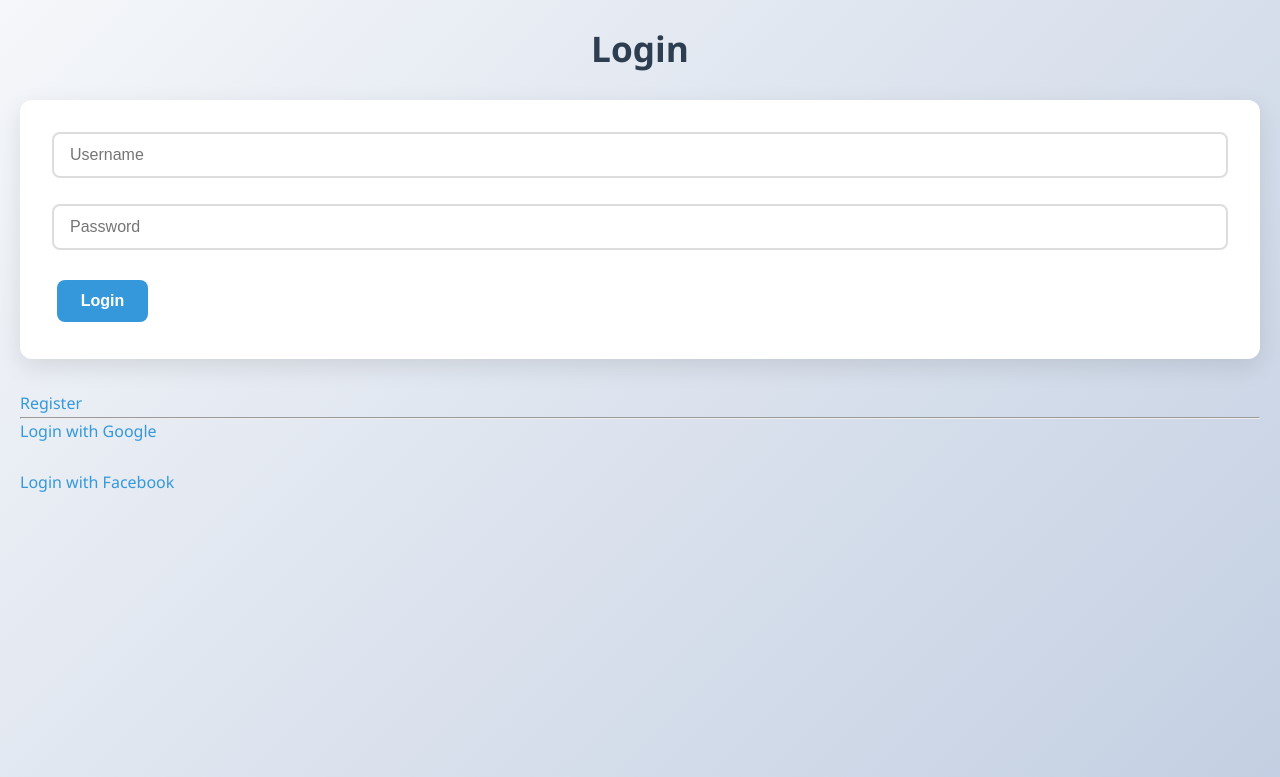
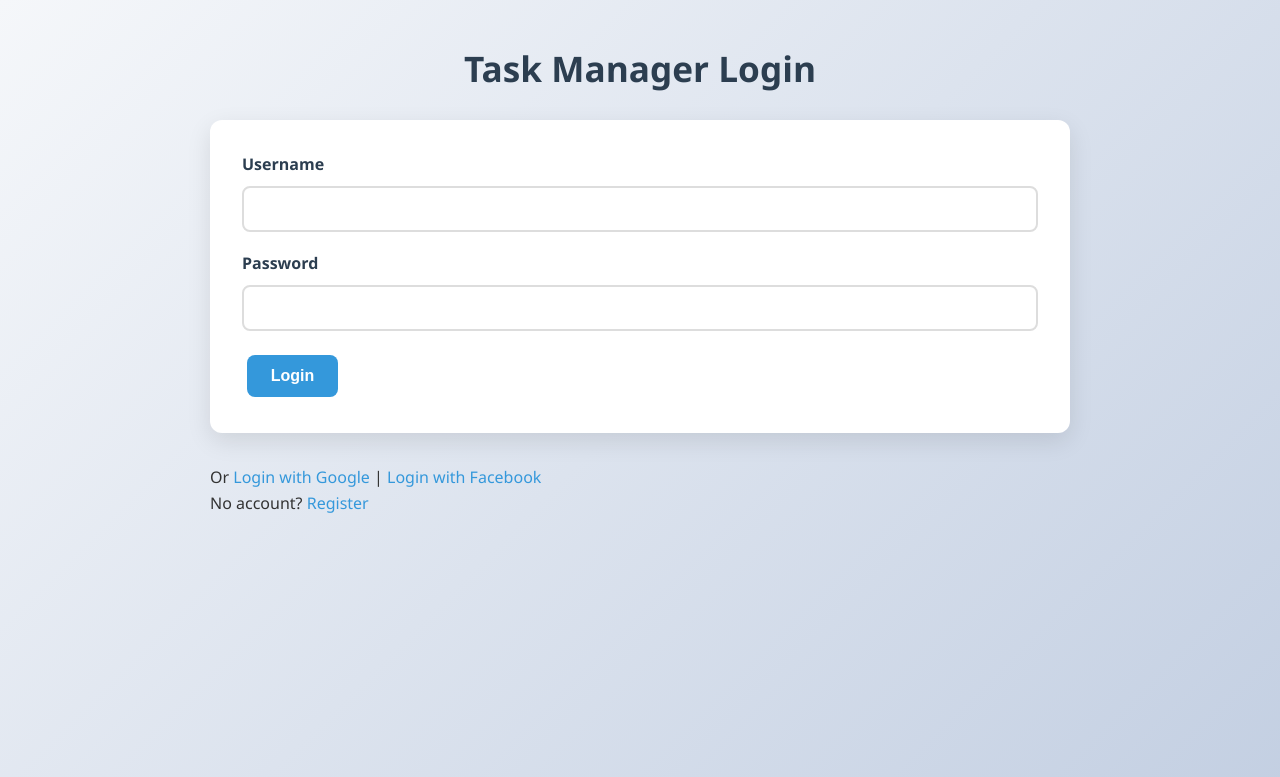
Before and after one commit to S1318885/comp3810sef-group4, a Node server app: page /login in a window 1280 px wide. Shown: the top 777 px of the page. Run offline with Node 20, Linux system fonts and the light colour scheme; some libraries are stand-ins or nearby versions.

Commit message:
Update login.ejs

```diff
--- a/views/login.ejs
+++ b/views/login.ejs
@@ -9,16 +9,16 @@
 </head>
 
 <body>
-  <h1>Login</h1>
-  <form action="/login" method="POST">
-    <input type="text" name="username" placeholder="Username" required><br><br>
-    <input type="password" name="password" placeholder="Password" required><br><br>
-    <button type="submit">Login</button>
-  </form>
-  <p><a href="/register">Register</a></p>
-  <hr>
-  <a href="/auth/google">Login with Google</a><br><br>
-  <a href="/auth/facebook">Login with Facebook</a>
+  <div class="container">
+    <h1>Task Manager Login</h1>
+    <form method="POST" action="/login">
+      <div><label>Username</label><input type="text" name="username" required></div>
+      <div><label>Password</label><input type="password" name="password" required></div>
+      <button type="submit">Login</button>
+    </form>
+    <p>Or <a href="/auth/google">Login with Google</a> | <a href="/auth/facebook">Login with Facebook</a></p>
+    <p>No account? <a href="/register">Register</a></p>
+  </div>
 </body>
 
 </html>
```
